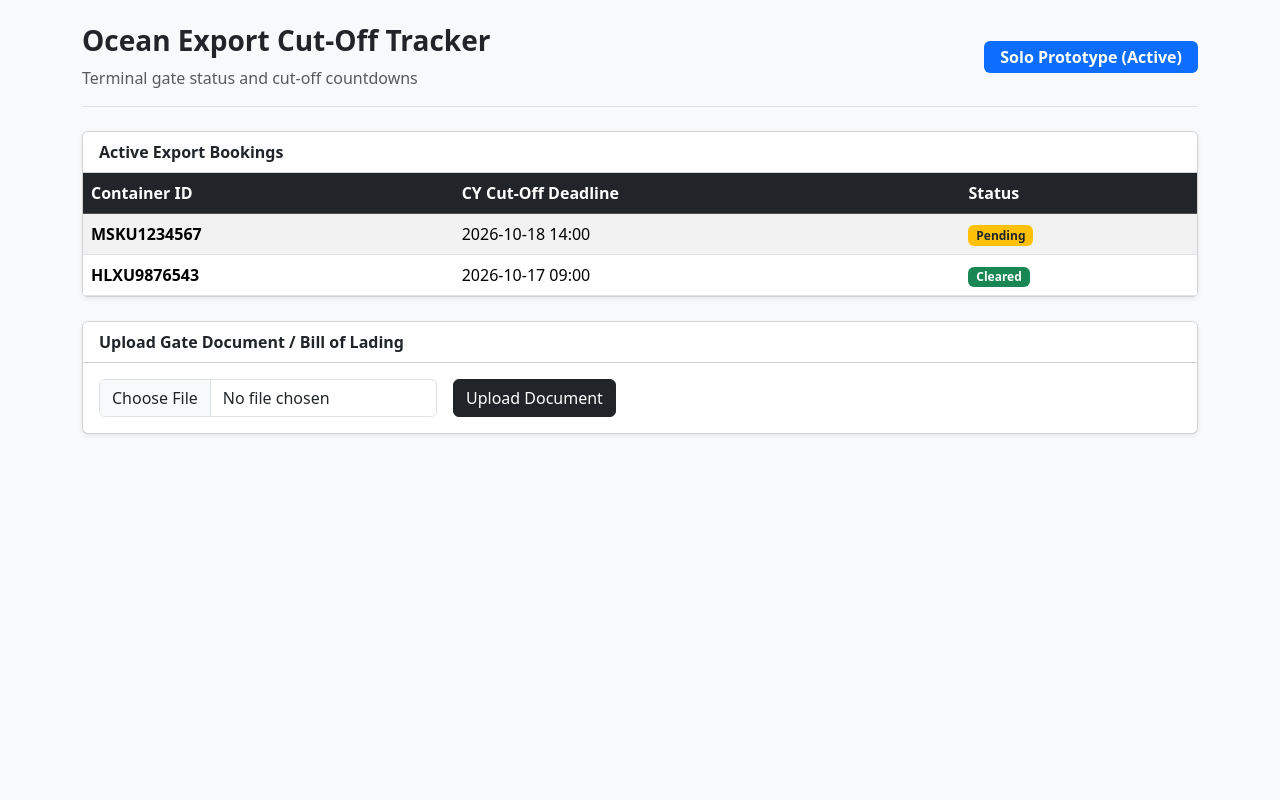
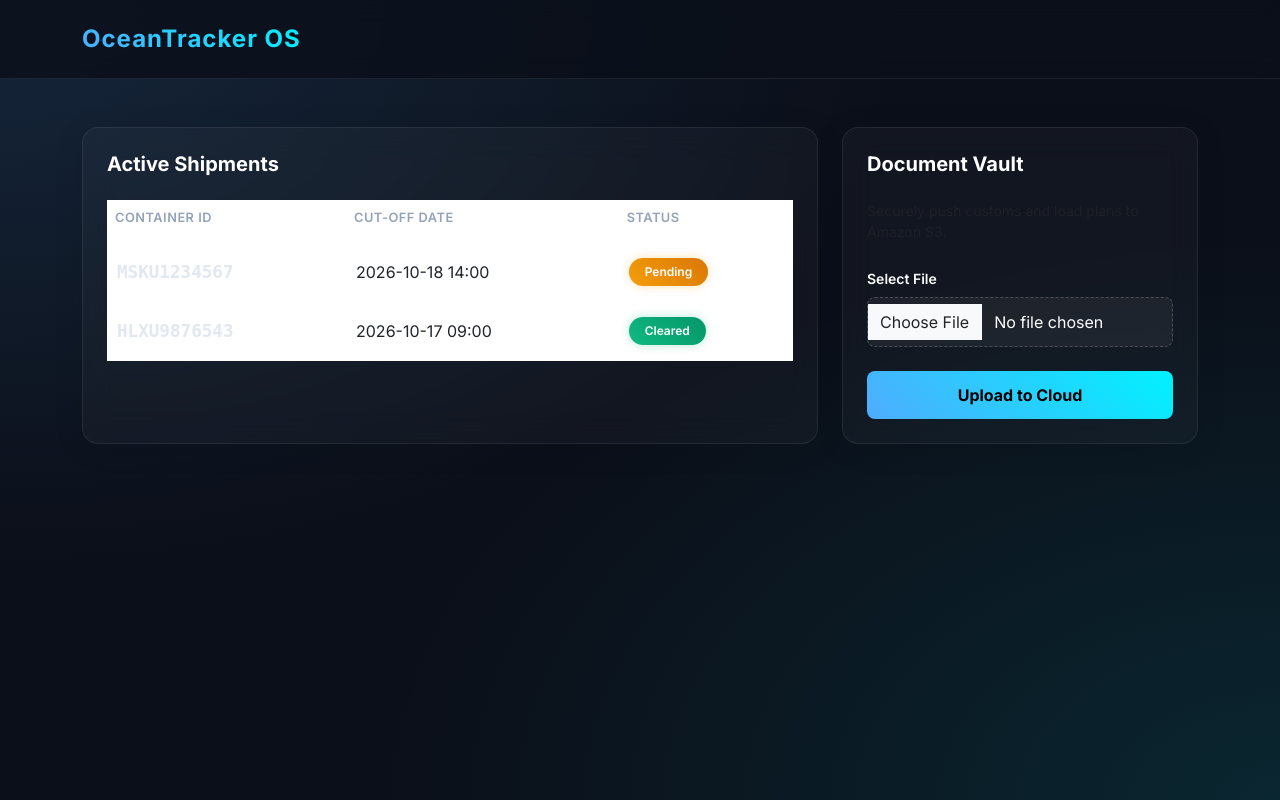
Before and after one commit to jxt9852/oceanexport-tracker, a Flask app: page / in a window 1280 px wide. Run offline with Flask 3, Linux system fonts and the light colour scheme.

Commit message:
Rebuilt the UI to make it more premium

```diff
--- a/templates/dashboard.html
+++ b/templates/dashboard.html
@@ -3,42 +3,168 @@
 <head>
     <meta charset="UTF-8">
     <meta name="viewport" content="width=device-width, initial-scale=1.0">
-    <title>Ocean Export Cut-Off Tracker</title>
-    <!-- Bootstrap CDN for quick styling -->
-    <link href="https://cdn.jsdelivr.net/npm/bootstrap@5.3.3/dist/css/bootstrap.min.css" rel="stylesheet">
+    <title>Ocean Export Tracker | Premium</title>
+    <!-- Bootstrap 5 for structure -->
+    <link href="https://cdn.jsdelivr.net/npm/bootstrap@5.3.0/dist/css/bootstrap.min.css" rel="stylesheet">
+    <!-- Google Fonts: Inter -->
+    <link href="https://fonts.googleapis.com/css2?family=Inter:wght@300;400;600;700&display=swap" rel="stylesheet">
+
+    <style>
+        :root {
+            --primary-glow: #00f2fe;
+            --secondary-glow: #4facfe;
+            --bg-color: #0b0f19;
+            --glass-bg: rgba(255, 255, 255, 0.03);
+            --glass-border: rgba(255, 255, 255, 0.08);
+        }
+
+        body {
+            font-family: 'Inter', sans-serif;
+            background-color: var(--bg-color);
+            background-image:
+                radial-gradient(at 0% 0%, rgba(79, 172, 254, 0.15) 0px, transparent 50%),
+                radial-gradient(at 100% 100%, rgba(0, 242, 254, 0.1) 0px, transparent 50%);
+            background-attachment: fixed;
+            color: #e2e8f0;
+            min-height: 100vh;
+        }
+
+        /* Glassmorphism Cards */
+        .glass-card {
+            background: var(--glass-bg);
+            backdrop-filter: blur(16px);
+            -webkit-backdrop-filter: blur(16px);
+            border: 1px solid var(--glass-border);
+            border-radius: 16px;
+            box-shadow: 0 4px 30px rgba(0, 0, 0, 0.1);
+        }
+
+        .navbar {
+            background: rgba(11, 15, 25, 0.8) !important;
+            backdrop-filter: blur(10px);
+            border-bottom: 1px solid var(--glass-border);
+        }
+
+        .navbar-brand {
+            font-weight: 700;
+            letter-spacing: 1px;
+            background: -webkit-linear-gradient(45deg, var(--secondary-glow), var(--primary-glow));
+            -webkit-background-clip: text;
+            -webkit-text-fill-color: transparent;
+        }
+
+        /* Custom Table Styling */
+        .table {
+            color: #cbd5e1;
+            margin-bottom: 0;
+        }
+
+        .table-hover tbody tr:hover {
+            background-color: rgba(255, 255, 255, 0.05);
+            color: #fff;
+        }
+
+        .table thead th {
+            border-bottom: 1px solid var(--glass-border);
+            color: #94a3b8;
+            font-weight: 600;
+            text-transform: uppercase;
+            font-size: 0.8rem;
+            letter-spacing: 0.5px;
+            padding-bottom: 15px;
+        }
+
+        .table td {
+            border-bottom: 1px solid var(--glass-border);
+            padding: 15px 10px;
+            vertical-align: middle;
+        }
+
+        /* Gradient Badges */
+        .badge-cleared {
+            background: linear-gradient(45deg, #10b981, #059669);
+            box-shadow: 0 0 10px rgba(16, 185, 129, 0.3);
+            color: white;
+        }
+
+        .badge-pending {
+            background: linear-gradient(45deg, #f59e0b, #d97706);
+            box-shadow: 0 0 10px rgba(245, 158, 11, 0.3);
+            color: white;
+        }
+
+        /* Premium Input & Button */
+        .form-control {
+            background: rgba(255, 255, 255, 0.05);
+            border: 1px dashed rgba(255, 255, 255, 0.2);
+            color: white;
+            border-radius: 8px;
+            padding: 12px;
+        }
+
+        .form-control:focus {
+            background: rgba(255, 255, 255, 0.1);
+            border-color: var(--secondary-glow);
+            box-shadow: 0 0 0 0.25rem rgba(79, 172, 254, 0.25);
+            color: white;
+        }
+
+        .btn-premium {
+            background: linear-gradient(45deg, var(--secondary-glow), var(--primary-glow));
+            border: none;
+            color: #000;
+            font-weight: 700;
+            border-radius: 8px;
+            padding: 12px;
+            transition: all 0.3s ease;
+        }
+
+        .btn-premium:hover {
+            transform: translateY(-2px);
+            box-shadow: 0 8px 20px rgba(79, 172, 254, 0.4);
+        }
+    </style>
 </head>
-<body class="bg-light py-4">
+<body>
+
+<!-- Premium Navbar -->
+<nav class="navbar navbar-expand-lg navbar-dark py-3 mb-5">
     <div class="container">
-        <header class="pb-3 mb-4 border-bottom d-flex justify-content-between align-items-center">
-            <div>
-                <h1 class="h3 fw-bold text-dark">Ocean Export Cut-Off Tracker</h1>
-                <p class="text-muted mb-0">Terminal gate status and cut-off countdowns</p>
+        <a class="navbar-brand fs-4" href="#">OceanTracker OS</a>
     </div>
-            <span class="badge bg-primary fs-6 px-3 py-2">Solo Prototype (Active)</span>
-        </header>
+</nav>
 
-        <!-- Container Cut-Off Table -->
-        <div class="card shadow-sm mb-4">
-            <div class="card-header bg-white fw-bold">Active Export Bookings</div>
-            <div class="card-body p-0">
-                <table class="table table-hover table-striped mb-0 align-middle">
-                    <thead class="table-dark">
+<div class="container">
+    <div class="row g-4">
+        <!-- Left Column: Container Tracker -->
+        <div class="col-lg-8">
+            <div class="glass-card p-4 h-100">
+                <h5 class="fw-bold mb-4" style="color: #fff;">Active Shipments</h5>
+                <div class="table-responsive">
+                    <table class="table table-hover">
+                        <thead>
                             <tr>
                                 <th>Container ID</th>
-                            <th>CY Cut-Off Deadline</th>
+                                <th>Cut-off Date</th>
                                 <th>Status</th>
                             </tr>
                         </thead>
                         <tbody>
-                        {% for c in containers %}
+                            <!-- Jinja2 loop from your Python backend -->
+                            {% for container in containers %}
                             <tr>
-                            <td class="fw-semibold">{{ c.id }}</td>
-                            <td>{{ c.cutoff }}</td>
                                 <td>
-                                {% if c.status == 'Cleared' %}
-                                    <span class="badge bg-success">Cleared</span>
+                                    <span class="fw-bold" style="color: #e2e8f0; font-family: monospace; font-size: 1.1rem;">
+                                        {{ container.id }}
+                                    </span>
+                                </td>
+                                <td>{{ container.cutoff }}</td>
+                                <td>
+                                    <!-- Premium Dynamic Badges -->
+                                    {% if container.status == 'Cleared' %}
+                                        <span class="badge badge-cleared rounded-pill px-3 py-2 fw-semibold">Cleared</span>
                                     {% else %}
-                                    <span class="badge bg-warning text-dark">Pending</span>
+                                        <span class="badge badge-pending rounded-pill px-3 py-2 fw-semibold">Pending</span>
                                     {% endif %}
                                 </td>
                             </tr>
@@ -47,21 +173,25 @@
                     </table>
                 </div>
             </div>
+        </div>
 
-        <!-- Document Upload Card -->
-        <div class="card shadow-sm">
-            <div class="card-header bg-white fw-bold">Upload Gate Document / Bill of Lading</div>
-            <div class="card-body">
-                <form action="/upload" method="POST" enctype="multipart/form-data" class="row g-3">
-                    <div class="col-auto">
-                        <input type="file" name="document" class="form-control" required>
+        <!-- Right Column: S3 Upload -->
+        <div class="col-lg-4">
+            <div class="glass-card p-4 h-100">
+                <h5 class="fw-bold mb-4" style="color: #fff;">Document Vault</h5>
+                <p class="small text-muted mb-4">Securely push customs and load plans to Amazon S3.</p>
+
+                <form action="/upload" method="POST" enctype="multipart/form-data">
+                    <div class="mb-4">
+                        <label for="document" class="form-label text-light small fw-semibold">Select File</label>
+                        <input class="form-control" type="file" id="document" name="document" required>
                     </div>
-                    <div class="col-auto">
-                        <button type="submit" class="btn btn-dark">Upload Document</button>
-                    </div>
+                    <button type="submit" class="btn btn-premium w-100">Upload to Cloud</button>
                 </form>
             </div>
         </div>
     </div>
+</div>
+
 </body>
 </html>
```
Lines whose indentation alone changed are shown as unchanged.
